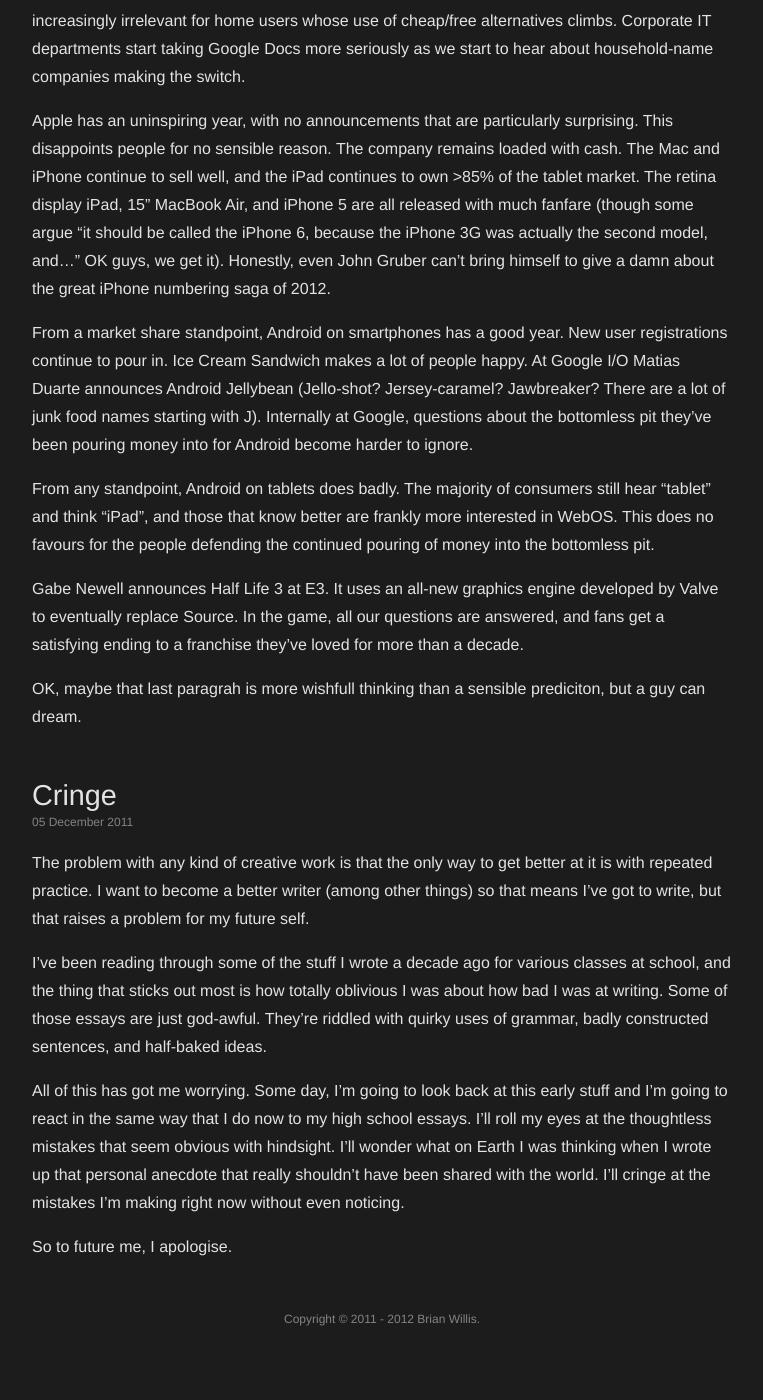
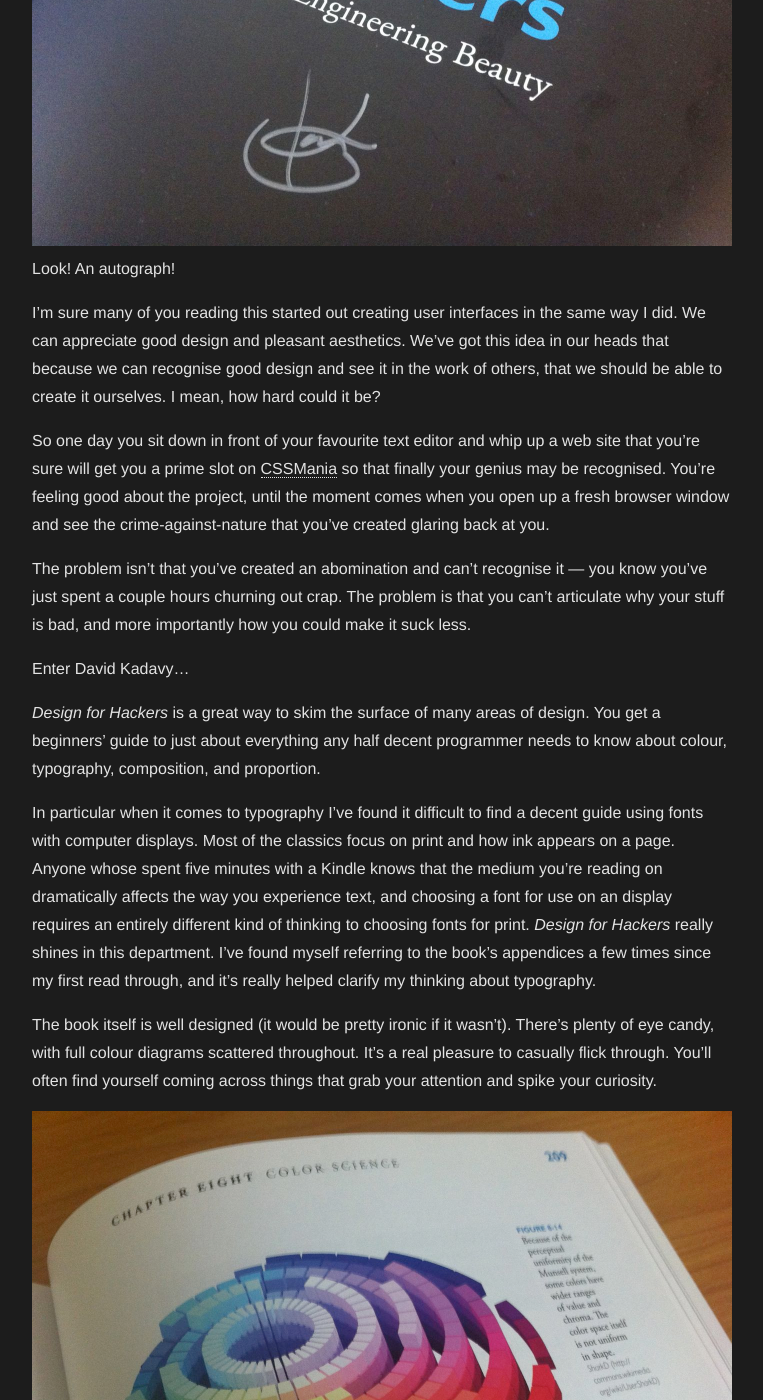
Before and after one commit to brianwillis/brianwillis.github.com, a Jekyll site: the page built from index.html, in a window 1280 px wide and 1400 px high, scrolled down 659 px. Shown: the whole window, without its empty margins (258-1021 px from the left). Built offline with Jekyll 4.4.1, drawn with Linux system fonts in a browser that asks for light colours; Markdown is read by kramdown in place of the engine named in the settings; before the commit the page ends 2037 px from its top, so only the background shows below that; some of the changed text lies outside the part shown.

Commit message:
Added post 'Design for Hackers'.

```diff
--- a/_config.yml
+++ b/_config.yml
@@ -1,2 +1,3 @@
 markdown: rdiscount
 pygments: true
+width: 700px
--- /dev/null
+++ b/_posts/2012-03-03-Design-for-Hackers.md
@@ -0,0 +1,28 @@
+---
+layout: post
+title: Design for Hackers
+---
+
+I first heard about David Kadavy's book *Design for Hackers* on [Kickstarter](http://kickstarter.com), where he was raising funds to go on a book tour. The irrational part of my brain that thinks autographed copies of books are somehow better than the regular ones disregarded the fact that international shipping would make this one of the most expensive book purchases I've made in years, and hit the "donate" button. To be fair, the USD 75 that I ended up spending turned out to be worth it.
+
+<img src="/images/2012-03-03-kadavy-autograph.jpg" alt="David Kadavy's autograph on the first page of Design for Hackers." width="{{ site.width }}"/>Look! An autograph!
+
+I'm sure many of you reading this started out creating user interfaces in the same way I did. We can appreciate good design and pleasant aesthetics. We've got this idea in our heads that because we can recognise good design and see it in the work of others, that we should be able to create it ourselves. I mean, how hard could it be?
+
+So one day you sit down in front of your favourite text editor and whip up a web site that you're sure will get you a prime slot on [CSSMania](http://www.cssmania.com/) so that finally your genius may be recognised. You're feeling good about the project, until the moment comes when you open up a fresh browser window and see the crime-against-nature that you've created glaring back at you.
+
+The problem isn't that you've created an abomination and can't recognise it &mdash; you know you've just spent a couple hours churning out crap. The problem is that you can't articulate why your stuff is bad, and more importantly how you could make it suck less.
+
+Enter David Kadavy&hellip;
+
+*Design for Hackers* is a great way to skim the surface of many areas of design. You get a beginners' guide to just about everything any half decent programmer needs to know about colour, typography, composition, and proportion.
+
+In particular when it comes to typography I've found it difficult to find a decent guide using fonts with computer displays. Most of the classics focus on print and how ink appears on a page. Anyone whose spent five minutes with a Kindle knows that the medium you're reading on dramatically affects the way you experience text, and choosing a font for use on an display requires an entirely different kind of thinking to choosing fonts for print. *Design for Hackers* really shines in this department. I've found myself referring to the book's appendices a few times since my first read through, and it's really helped clarify my thinking about typography.
+
+The book itself is well designed (it would be pretty ironic if it wasn't). There's plenty of eye candy, with full colour diagrams scattered throughout. It's a real pleasure to casually flick through. You'll often find yourself coming across things that grab your attention and spike your curiosity.
+
+<img src="/images/2012-03-03-full-colour-diagrams.jpg" alt="Full colour diagram from Design for Hackers." width="{{ site.width }}"/>
+
+Kadavy spends some time in the early chapters talking about why design matters, reflecting on his time in Europe. There's one particularly good anecdote where he describes the reaction tourists first have to the Pantheon in Rome, and he uses this to illustrate how good design is built up in layers that play off one another to achieve a harmonious whole. There's really no arguing that these chapters that draw on Kadavy's personal experience are just downright better than the rest of the book. Later chapters on colour and typography are densely packed with information, and this makes them a great reference guide, however as a book designed to be read from start to end it's often difficult to see how you'd apply what you're reading about. I'd like to see future editions include walkthroughs of a design project, or anecdotes about how the author solved problems he encountered in the past using the ideas each chapter discusses.
+
+On the whole, it's an excellent first edition to a book that could very well become a classic of software writing. If you'd like to understand what the designers on your team are talking about, and not embarrass yourself in front of them with your creations, this is the book to start with.
```
Also changed, not shown: images/2012-03-03-full-colour-diagrams.jpg (added), images/2012-03-03-kadavy-autograph.jpg (added).
